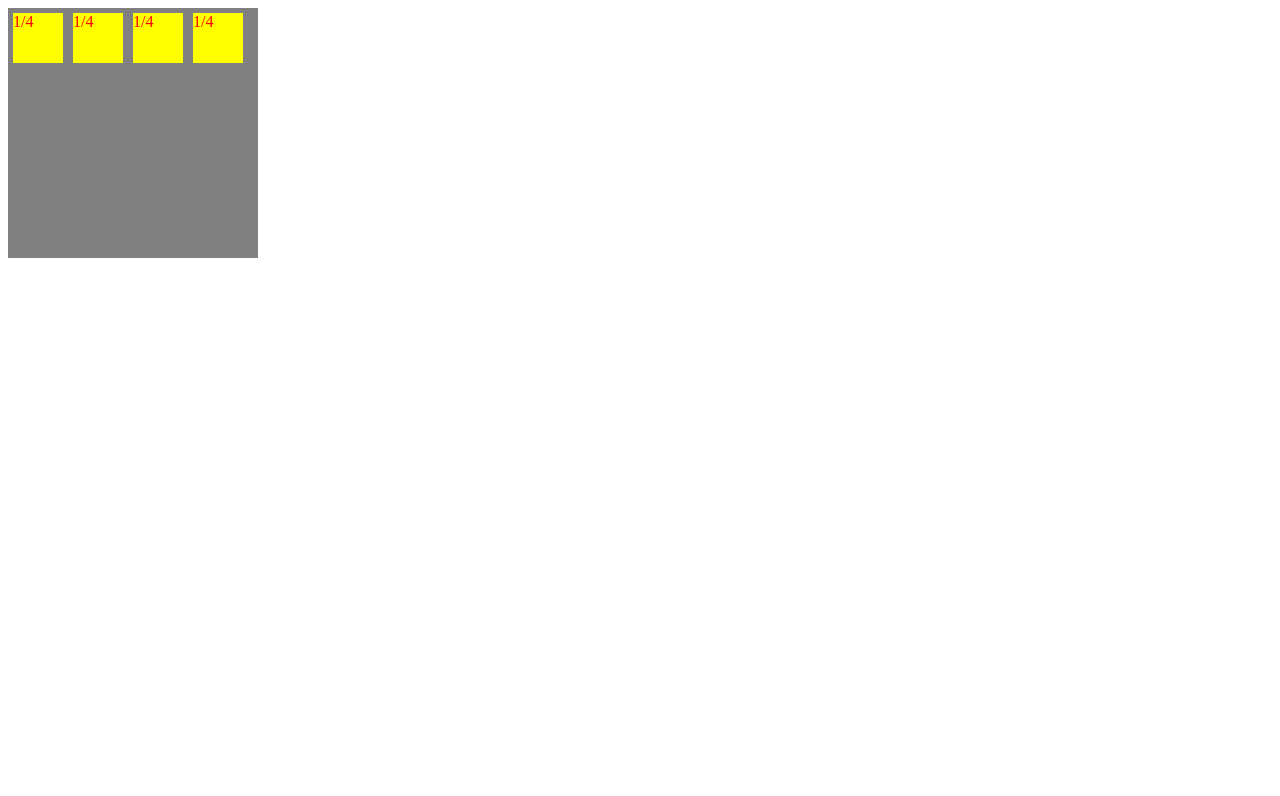
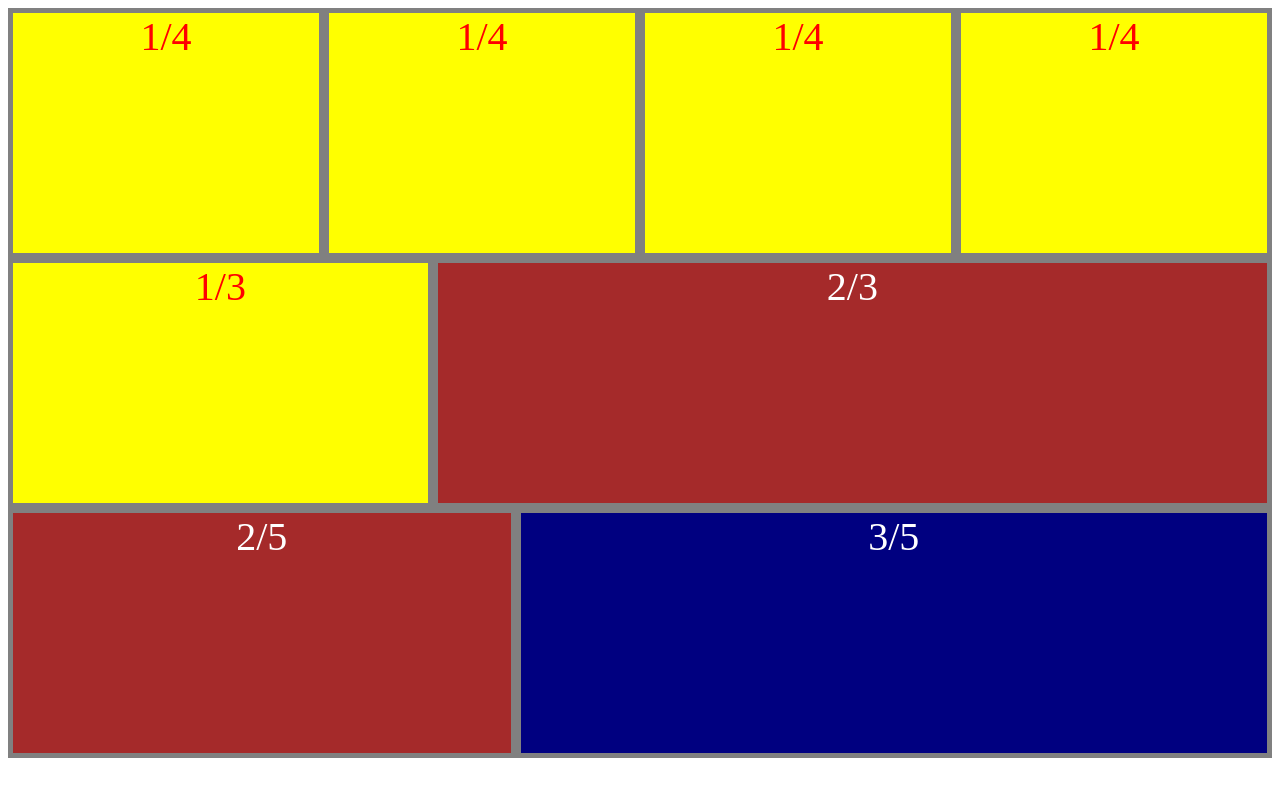
Before and after one commit to MalekMohanna/WebFundmantels, a plain HTML site: page CSS/FLEX-ible Columns/index.html in a window 1280 px wide. Drawn offline with Linux system fonts and the light colour scheme.

Commit message:
FLEX-ible Columns

```diff
--- a/CSS/FLEX-ible Columns/index.html
+++ b/CSS/FLEX-ible Columns/index.html
@@ -14,5 +14,16 @@
         <div class="col">1/4</div>
         <div class="col">1/4</div>
     </div>
+
+    <div class="row">
+        <div class="col">1/3</div>
+        <div class="col-2">2/3</div>
+    </div>
+
+    <div class="row">
+        <div class="col-2">2/5</div>
+        <div class="col-3">3/5</div>
+    </div>
+
 </body>
 </html>
--- a/CSS/FLEX-ible Columns/style.css
+++ b/CSS/FLEX-ible Columns/style.css
@@ -1,16 +1,41 @@
 .row{
 color: white;
 height: 250px;
-width: 250px;
 background-color: gray;
 display: flex;
 }
 
 .col{
+    flex: 1;
     color: red;
     background-color: yellow;
-    height: 50px;
-    width: 50px;
     margin: 5px;
-    flex-shrink: 3;
+    display: flex;
+    align-content: center;
+    justify-content: center;
+    font-size: 40px;
+
 }
+
+.col-2{
+    flex: 2;
+    display: flex;
+    color: white;
+    background-color: brown;
+    align-content: center;
+    justify-content: center;
+    margin: 5px;
+    font-size: 40px;
+
+}
+
+.col-3{
+    flex: 3;
+    display: flex;
+    color: white;
+    background-color: navy;
+    align-content: center;
+    justify-content: center;
+    margin: 5px;
+    font-size: 40px;
+}
```
